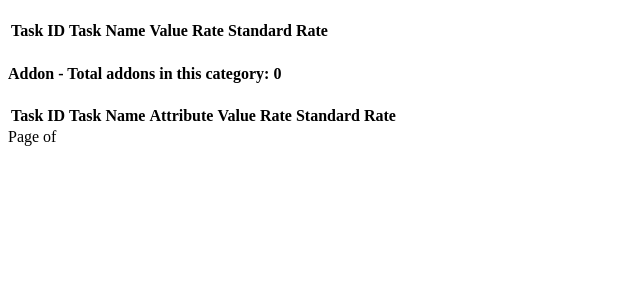
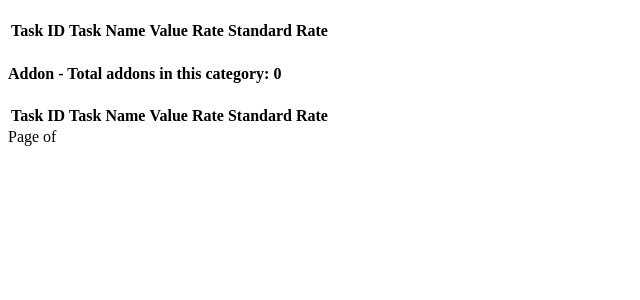
Before and after one commit to itslong/pmd_main, a Django app: template pdf_tasks/templates/jobs_cats_html_table_pdf.html in a window 1280 px wide. Shown: the part 313-613 px from the top of the page, without its empty margins (0-640 px from the left). Run offline with Django 3.2, Linux system fonts and the light colour scheme; the template is opened without the code that fills it: most values are stand-ins (such as "Sample title", 1, 10 or a date in 2020); data that the repository does not hold is empty; parts of the project's set-up code (start-up, migrations or seed data) failed here and were passed over.

Commit message:
removed task_attr from addons table.

```diff
--- a/pdf_tasks/templates/jobs_cats_html_table_pdf.html
+++ b/pdf_tasks/templates/jobs_cats_html_table_pdf.html
@@ -72,7 +72,6 @@
             <thead>
               <th>Task ID</th>
               <th>Task Name</th>
-              <th>Attribute</th>
               <th>Value Rate</th>
               <th>Standard Rate</th>
             </thead>
@@ -82,7 +81,6 @@
               <tr>
                 <td>{{ addons.task_id }}</td>
                 <td>{{ addons.task_name }}</td>
-                <td>{{ addons.attribute }}</td>
                 <td>{{ addons.addon_value_rate}}</td>
                 <td>{{ addons.addon_std_rate}}</td>
               </tr>
```
